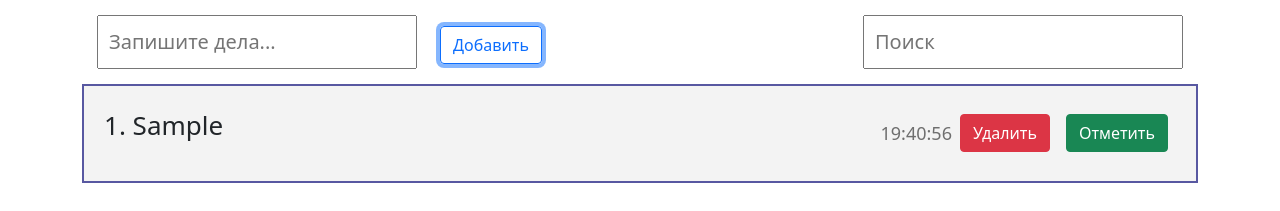
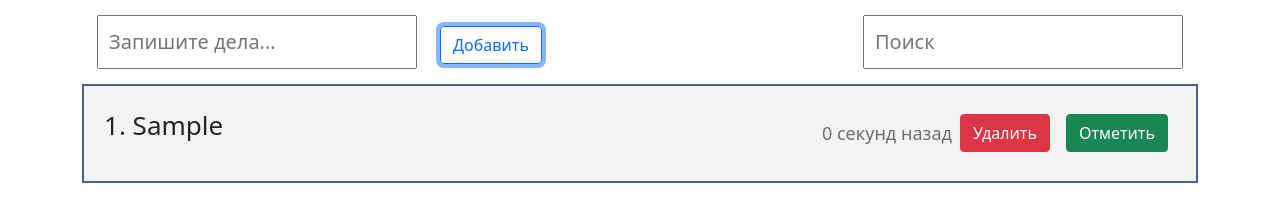
Before and after one commit to alexeypopov183/todo-react-redux, a React (Create React App) app: page / in a window 1280 px wide. Both pictures are taken after typing "Sample" into the empty fields and a click on the button "Добавить". Shown: the top 211 px of the page. Built offline with nearby package versions, Linux system fonts and the light colour scheme.

Commit message:
feat:  add date-fns

```diff
--- a/src/components/TodoItem.jsx
+++ b/src/components/TodoItem.jsx
@@ -1,7 +1,9 @@
 import React from 'react';
+import {formatDistanceToNowStrict} from "date-fns";
+import {ru} from "date-fns/locale";
 import {useDispatch} from "react-redux";
+
 import {deleteTodo, markTodo} from "../redux/actions/action";
-
 import Button from "./Button";
 
 const TodoItem = ({el, index, mark}) => {
@@ -17,11 +19,8 @@ const TodoItem = ({el, index, mark}) => {
 
   const getTime = (numDate) => {
     const date = new Date(numDate);
-    const nowDate = new Date();
-    if (nowDate - date >= 86400000) {
-      return `${date.getDate()}-${date.getMonth()}-${date.getFullYear()}`;
-    }
-    return `${date.getHours()}:${date.getMinutes()}:${date.getSeconds()}`;
+    return `${formatDistanceToNowStrict(date, {locale: ru})} назад`
+
   }
 
   return (
```
